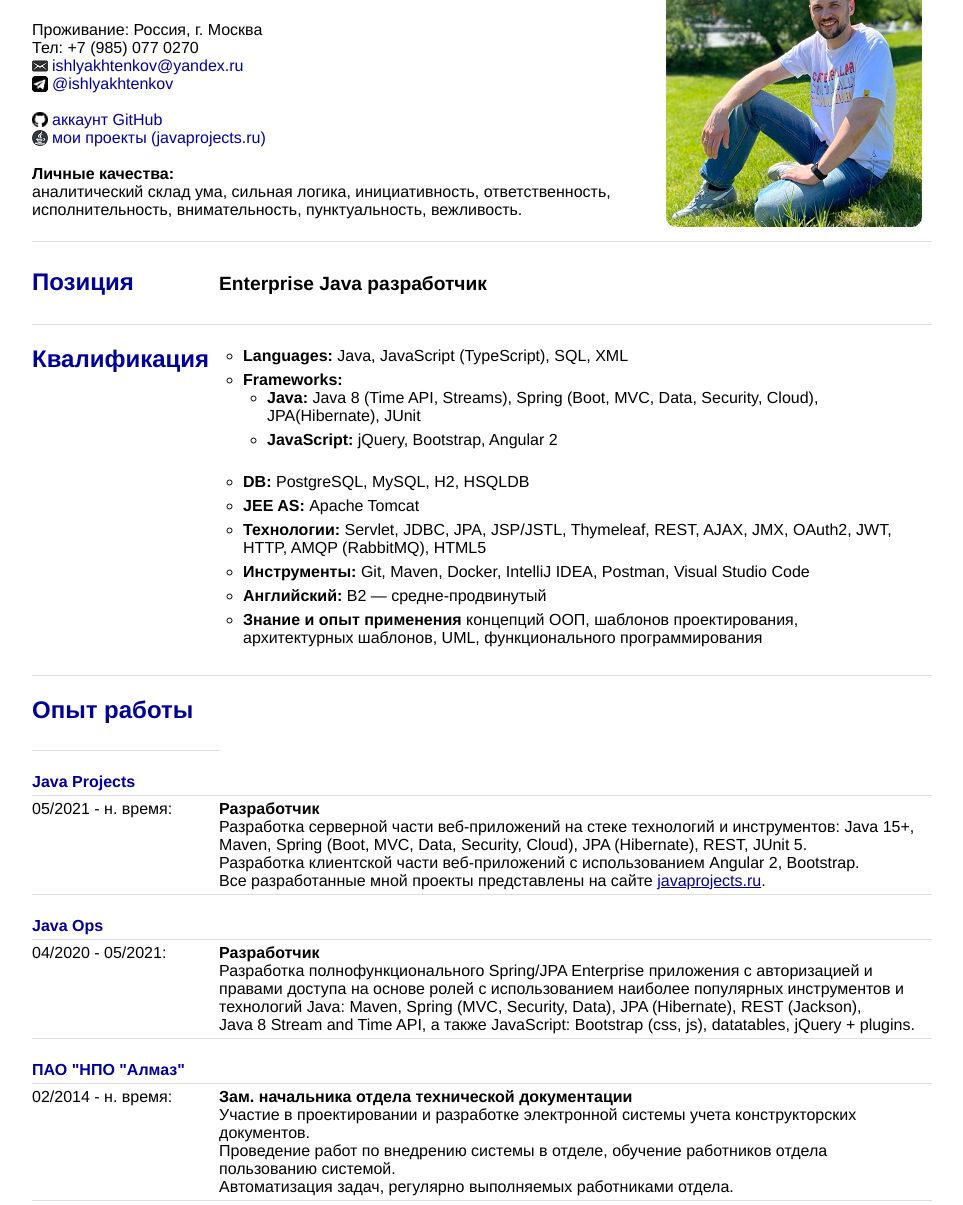
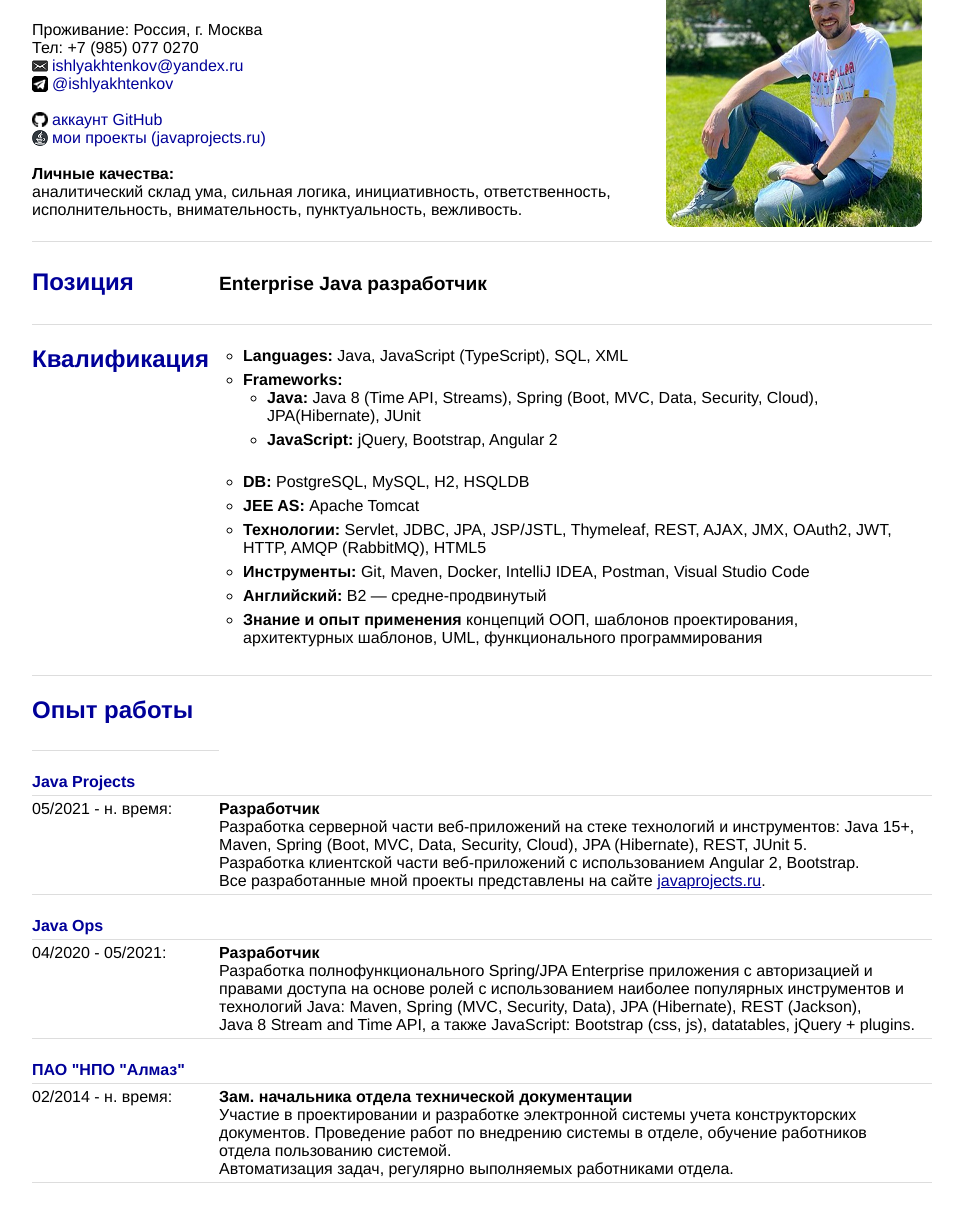
Before and after one commit to igar15/igar15.github.io, a plain HTML site: page index.html in a window 1280 px wide. Shown: the part 68-1273 px from the top of the page, without its empty margins (158-1121 px from the left). Drawn offline with Linux system fonts and the light colour scheme.

Commit message:
update index

```diff
--- a/index.html
+++ b/index.html
@@ -91,7 +91,7 @@
                 <tr>
                     <td>02/2014 - н. время:</td>
                     <td><strong>Зам. начальника отдела технической документации</strong><br>
-						Участие в проектировании и разработке электронной системы учета конструкторских документов.<br>
+						Участие в проектировании и разработке электронной системы учета конструкторских документов.
 						Проведение работ по внедрению системы в отделе, обучение работников отдела пользованию системой.<br>
 						Автоматизация задач, регулярно выполняемых работниками отдела.
                     </td>
```
